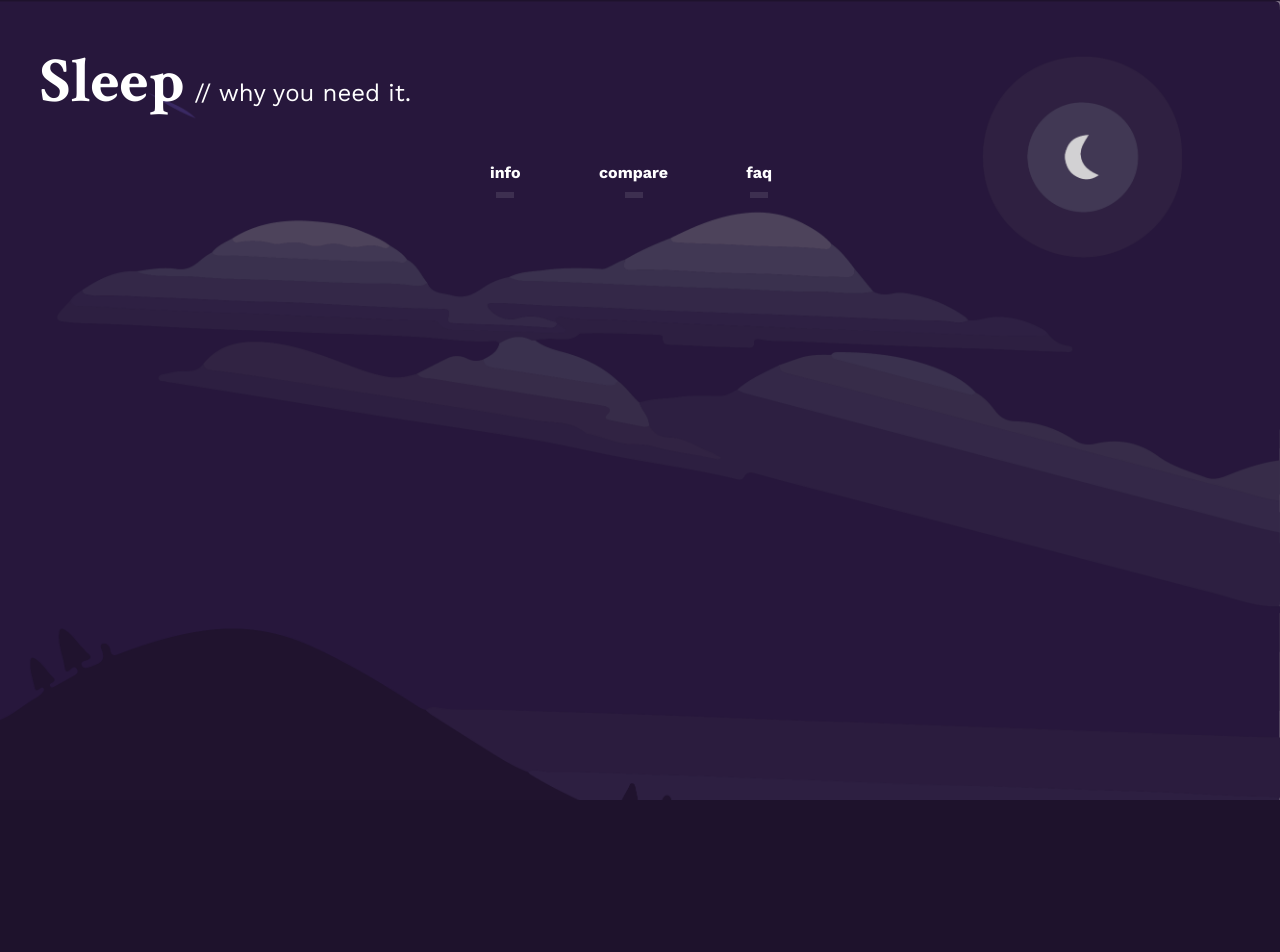
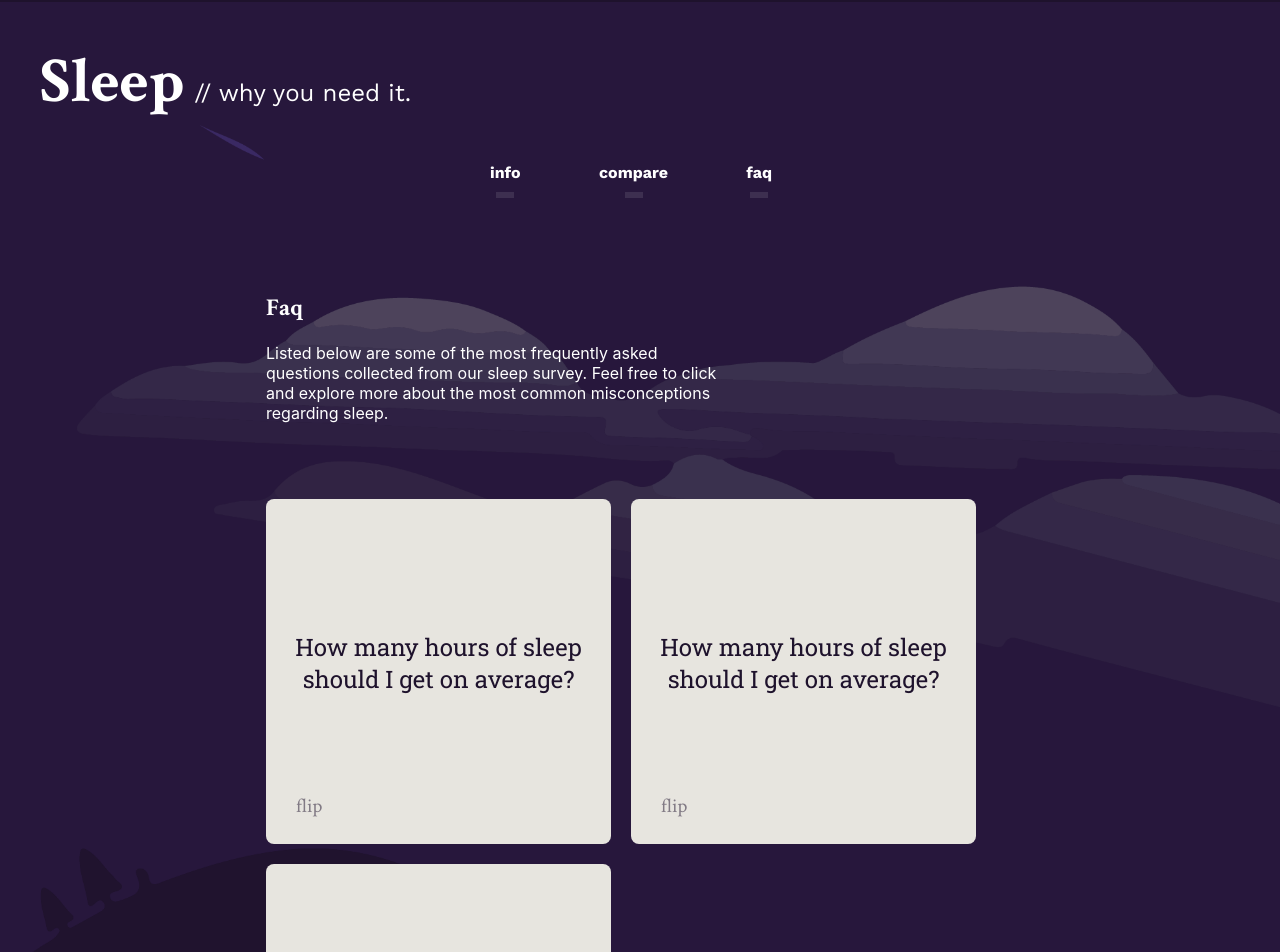
Before and after one commit to Justinzh1/sleep, a React (Create React App) app: page /faq in a window 1280 px wide. Shown: the top 952 px of the page. Before the commit the page ends 800 px from the top, so only its background shows below. Built offline with nearby package versions, Linux system fonts and the light colour scheme.

Commit message:
Add faq section

```diff
--- a/public/index.html
+++ b/public/index.html
@@ -22,6 +22,7 @@
 
 		<link href="https://fonts.googleapis.com/css?family=Crimson+Text:400,600,700|Work+Sans:400,500,600,700" rel="stylesheet">
 		<link rel="stylesheet" href="https://use.fontawesome.com/releases/v5.5.0/css/all.css" integrity="sha384-B4dIYHKNBt8Bc12p+WXckhzcICo0wtJAoU8YZTY5qE0Id1GSseTk6S+L3BlXeVIU" crossorigin="anonymous">
+		<link href="https://fonts.googleapis.com/css?family=Roboto+Slab:300,400,700" rel="stylesheet">
     <title>React App</title>
   </head>
   <body>
--- a/src/App.js
+++ b/src/App.js
@@ -3,6 +3,7 @@ import { BrowserRouter as Router, Route } from "react-router-dom";
 import Home from './components/Home/index';
 import Navbar from './components/Navbar/index';
 import Quiz from './components/quiz/index';
+import Faq from './components/faq/index';
 import './App.css';
 
 class App extends Component {
@@ -13,6 +14,7 @@ class App extends Component {
 					<Navbar />
 					<Route exact path={"/"} component={Home} />
 					<Route exact path={"/quiz"} component={Quiz} />
+					<Route exact path={"/faq"} component={Faq} />
 				</div>
 			</Router>
     );
--- /dev/null
+++ b/src/components/faq.js
@@ -0,0 +1,19 @@
+export default {
+	faq: [
+		{
+				question: "How many hours of sleep should I get on average?",
+				asked: 5,
+				answer: "At least 8 hrs"
+		},
+		{
+				question: "How many hours of sleep should I get on average?",
+				asked: 3,
+				answer: "At least 8 hrs"
+		},
+		{
+				question: "How many hours of sleep should I get on average?",
+				asked: 1,
+				answer: "At least 8 hrs"
+		}
+	]
+}
--- /dev/null
+++ b/src/components/faq/faq.css
@@ -0,0 +1,56 @@
+.container {
+	width: 60%;
+	min-width: 500px;
+	margin: 0 auto;
+	padding-bottom: 80px;
+}
+
+.container h2 {
+	font-family: Crimson Text, serif;
+}
+
+.header-container {
+	width: 60%;
+	min-width: 350px;
+	margin-bottom: 40px;
+	padding: 10px;
+}
+
+.faq-card {
+	width: 325px;
+	height: 325px;
+	/* background-color: rgba(255,255,255,0.9); */
+	background-color: #e7e5df;
+	margin: 10px;
+	text-align: center;
+	padding: 10px;
+	font-size: 24px;
+	color: #1E122C;
+	position: relative;
+	border-radius: 8px;
+}
+
+.faq-text {
+	position: relative;
+	top: 50%;
+	transform: translateY(-100%);
+	font-family: Roboto Slab;
+}
+
+.faqs-container {
+	display: flex;
+	width: calc(100% + 20px);
+	flex-direction: row;
+	justify-content: left;
+	flex-wrap: wrap;
+}
+
+.faq-fab {
+	font-family: Crimson Text, serif;
+	opacity: 0.5;
+	font-size: 20px;
+	text-align: left;
+	position: absolute !important;
+	left: 30px !important;
+	bottom: 5px !important;
+}
--- /dev/null
+++ b/src/components/faq/index.js
@@ -0,0 +1,80 @@
+import React, { Component } from 'react';
+import { Link } from 'react-router-dom';
+import faq from '../faq.js';
+import './faq.css';
+
+class Faq extends Component {
+
+	get_faq() {
+		var faqs = [];
+		faq.faq.forEach((f, i) => {
+			faqs.push(
+				<FaqCard
+					question={f.question}
+					answer={f.answer}
+					key={f.question}
+				/>
+			);
+		});
+		return faqs;
+	}
+
+	render () {
+		return (
+			<div className="container">
+				<div className="header-container">
+						<h2> Faq </h2>
+						<p> Listed below are some of the most frequently asked questions collected from our sleep survey. Feel free to click and explore more about the most common misconceptions regarding sleep. </p>
+				</div>
+				<div className="faqs-container">
+					{ this.get_faq() }
+				</div>
+			</div>
+		);
+	}
+}
+
+class FaqCard extends Component {
+
+	constructor(props) {
+		super(props);
+		this.state = {
+			question: true
+		};
+	}
+
+	handle_click() {
+		this.setState({
+			question: !this.state.question
+		});
+	}
+
+	get_text() {
+		if (this.state.question) {
+			return (
+				<p className="faq-text">
+					{ this.props.question }
+				</p>
+			);
+		} else {
+			return (
+				<p className="faq-text">
+					<i style={{"opacity": 0.7}} >{ this.props.answer }</i>
+				</p>
+			);
+		}
+	}
+
+	render() {
+		return (
+			<div className="faq-card" onClick={() => this.handle_click()}>
+				{ this.get_text() }
+				<p className="faq-fab">
+					flip
+				</p>
+			</div>
+		);
+	}
+}
+
+export default Faq;
```
